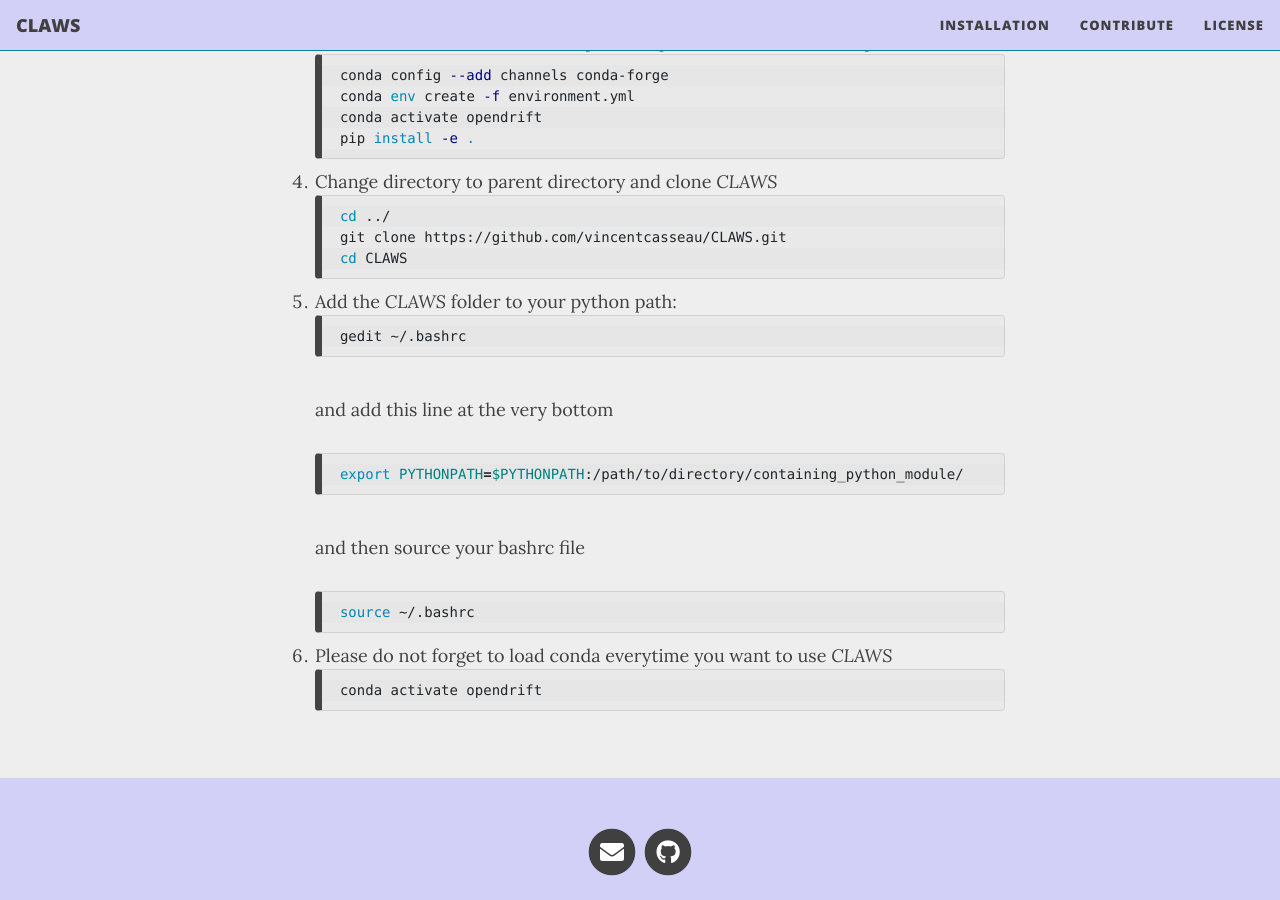
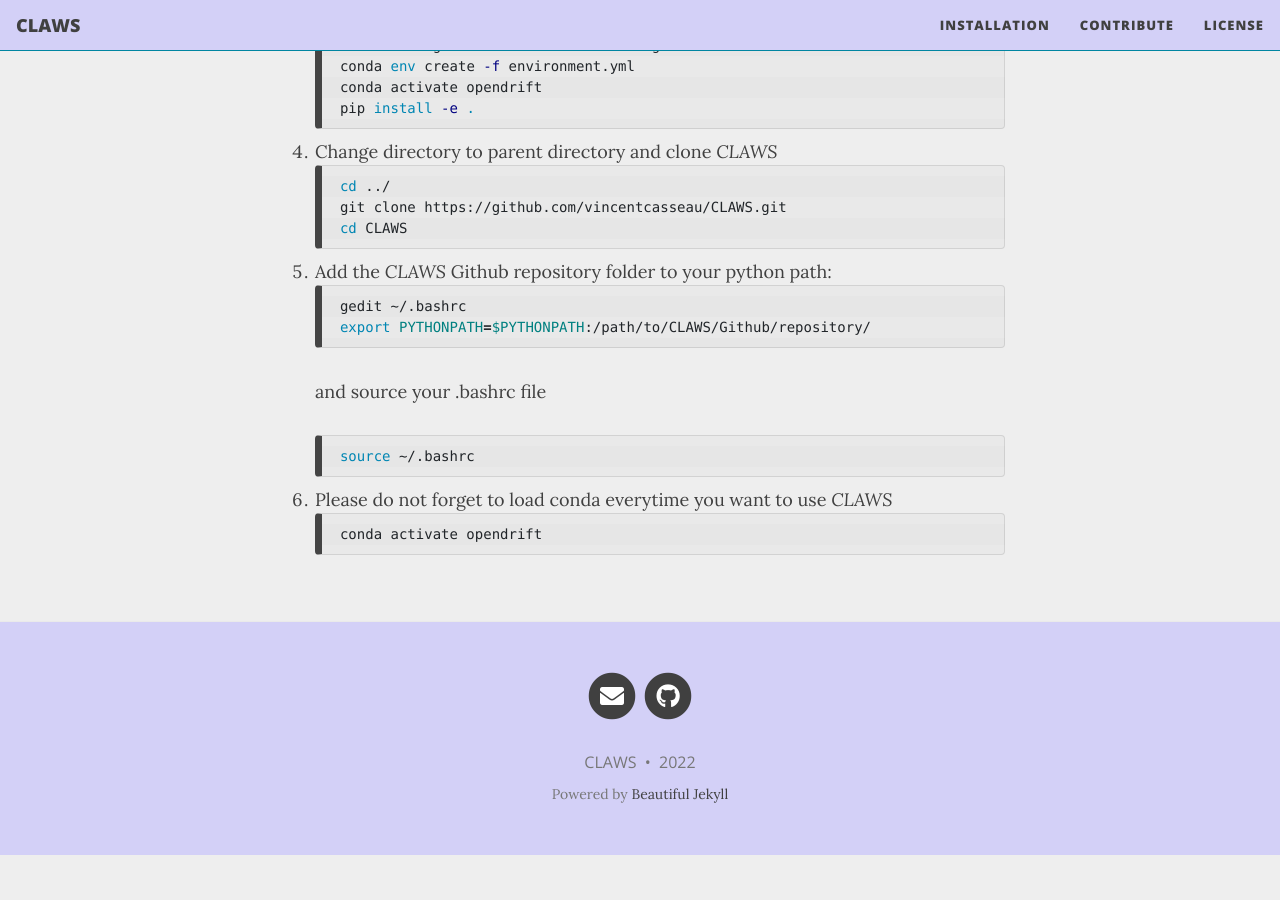
Before and after one commit to claws-scot/claws-scot.github.io, a Jekyll site: the page built from installation.md, in a window 1280 px wide and 900 px high, scrolled down 458 px. Built offline with Jekyll 4.4.1, drawn with Linux system fonts in a browser that asks for light colours; nearby versions of some CDN libraries; after the commit the page ends 1313 px from its top, so only the background shows below that.

Commit message:
Editing web pages

````diff
--- a/installation.md
+++ b/installation.md
@@ -40,7 +40,6 @@
 Some of the following guidelines can be found at [opendrift.github.io/install](https://opendrift.github.io/install.html)
 
 1. Install miniconda3: [docs.conda.io/en/latest/miniconda](https://docs.conda.io/en/latest/miniconda.html)
-
 2. Clone the OpenDrift fork related to _CLAWS_
     ```sh
     git clone https://github.com/vincentcasseau/opendrift.git
@@ -68,21 +67,12 @@
     <div style="line-height:50%;">
         <br>
     </div>
-5. Add the _CLAWS_ folder to your python path:
+5. Add the _CLAWS_ Github repository folder to your python path:
     ```sh
     gedit ~/.bashrc
+    export PYTHONPATH=$PYTHONPATH:/path/to/CLAWS/Github/repository/
     ```
-    <div style="line-height:50%;">
-        <br>
-    </div>
-    and add this line at the very bottom
-    ```sh
-    export PYTHONPATH=$PYTHONPATH:/path/to/directory/containing_python_module/
-    ```
-    <div style="line-height:50%;">
-        <br>
-    </div>
-    and then source your bashrc file
+    and source your .bashrc file
     ```sh
     source ~/.bashrc
     ```
````
